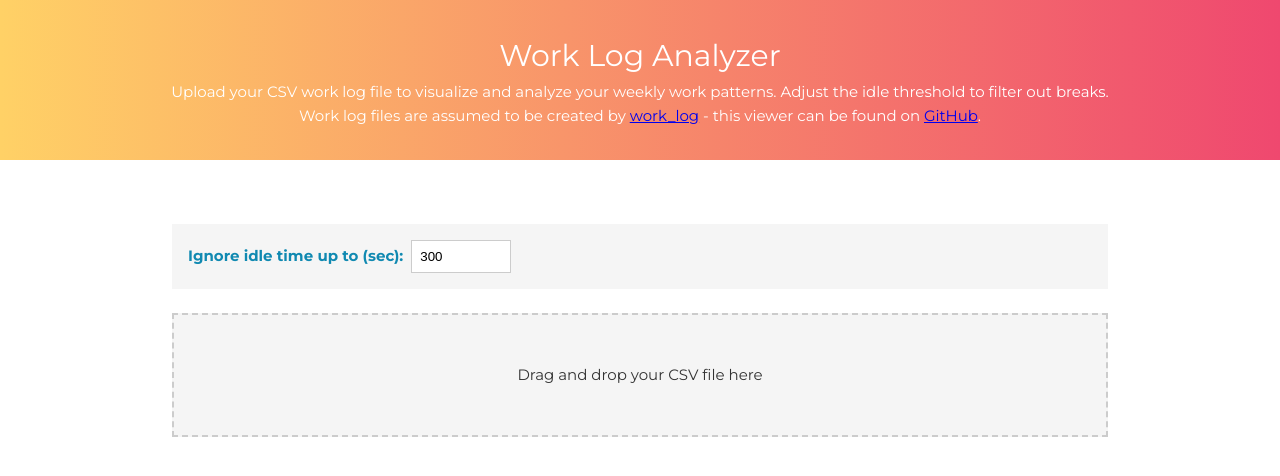
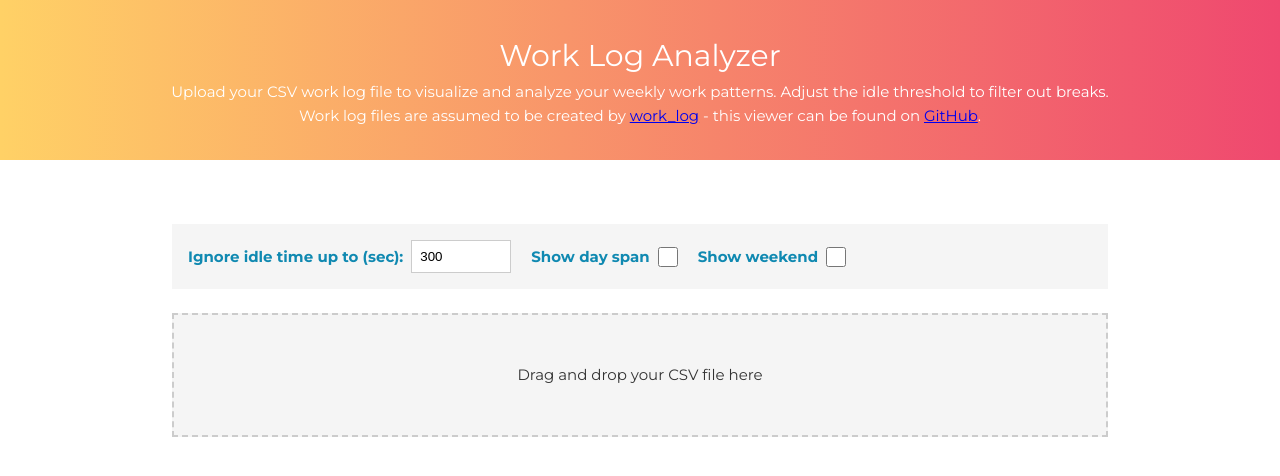
Before and after one commit to daniel-sc/work_log_view, a Vue app: page / in a window 1280 px wide. Shown: the top 476 px of the page. Built offline with nearby package versions, Linux system fonts and the light colour scheme.

Commit message:
feat: add options to show weekend and day span in TimeTableChart; update WorkLogDisplayView for new settings

```diff
--- a/src/components/TimeTableChart.vue
+++ b/src/components/TimeTableChart.vue
@@ -30,19 +30,20 @@ const props = withDefaults(
     height?: number
     minHour?: number
     maxHour?: number
-    days?: string[]
+    showWeekend?: boolean
+    showSpan?: boolean
   }>(),
   {
     /* Timetable data: array of objects with day, start, end, label, etc. */
     data: () => [],
     /* Overall width and height of the SVG (in px). */
-    width: Math.min(window.innerWidth * 0.8, 950),
+    width: Math.min(window.innerWidth - 3 * 32, 900),
     height: 500,
     /* Minimum and maximum hour to show on the y-axis. Adjust as desired. */
     minHour: 7,
     maxHour: 18,
-    /* Which days to show on the x-axis. */
-    days: () => ['Monday', 'Tuesday', 'Wednesday', 'Thursday', 'Friday', 'Saturday', 'Sunday'],
+    showWeekend: false,
+    showSpan: false,
   },
 )
 
@@ -54,7 +55,7 @@ onMounted(() => {
 
 // Re-draw chart whenever props.data changes.
 watch(
-  () => props.data,
+  () => [props.data, props.showWeekend, props.showSpan],
   () => {
     nextTick(() => drawChart())
   },
@@ -80,7 +81,10 @@ function drawChart() {
   // A group translated by the margin.
   const g = svg.append('g').attr('transform', `translate(${margin.left}, ${margin.top})`)
 
-  const xScale = d3.scaleBand().domain(props.days).range([0, innerWidth]).padding(0.2)
+  const days = props.showWeekend
+    ? ['Monday', 'Tuesday', 'Wednesday', 'Thursday', 'Friday', 'Saturday', 'Sunday']
+    : ['Monday', 'Tuesday', 'Wednesday', 'Thursday', 'Friday']
+  const xScale = d3.scaleBand().domain(days).range([0, innerWidth]).padding(0.4)
 
   const minHour = Math.min(props.minHour, ...props.data.map((d) => d.start))
   const maxHour = Math.max(props.maxHour, ...props.data.map((d) => d.end))
@@ -103,7 +107,7 @@ function drawChart() {
   )
 
   g.selectAll('rect')
-    .data(props.data)
+    .data(props.data.filter((d) => days.includes(d.day)))
     .enter()
     .append('rect')
     .attr('x', (d) => xScale(d.day) || 0)
@@ -130,8 +134,9 @@ function drawChart() {
       return `Total: ${factionalTimeToString(total)}`
     })
 
+  if (props.showSpan) {
     // 7. Calculate total time and start/end times for each day.
-  const dayData = props.days.map((day) => {
+    const dayData = days.map((day) => {
       const dayEntries = props.data.filter((d) => d.day === day)
       const start = Math.min(...dayEntries.map((d) => d.start))
       const end = Math.max(...dayEntries.map((d) => d.end))
@@ -166,6 +171,7 @@ function drawChart() {
       }
     })
   }
+}
 
 function factionalTimeToString(time: number): string {
   const minutes = Math.round((time % 1) * 60)
--- a/src/views/WorkLogDisplayView.vue
+++ b/src/views/WorkLogDisplayView.vue
@@ -23,19 +23,24 @@
   </div>
   <div class="app-container">
     <div class="config">
-      <label for="idleThreshold">Ignore idle time up to (sec):</label>
-      <input id="idleThreshold" type="number" v-model.number="idleThreshold" min="0" />
+      <div>
+        <label for="idleThreshold">Ignore idle time up to (sec):</label>
+        <input id="idleThreshold" type="number" v-model.number="idleThreshold" min="0" />
+      </div>
+      <div>
+        <label for="showSpan1">Show day span</label>
+        <input id="showSpan1" type="checkbox" v-model="showSpan" />
+      </div>
+      <div>
+        <label for="showWeekend">Show weekend</label>
+        <input id="showWeekend" type="checkbox" v-model="showWeekend" />
+      </div>
     </div>
     <div class="drop-area">
       <p>Drag and drop your CSV file here</p>
     </div>
     <!-- Full-screen overlay drop zone when dragging -->
-    <div
-      v-if="isDragging"
-      class="full-drop-zone"
-      @dragover.prevent
-      @drop="handleDrop"
-    >
+    <div v-if="isDragging" class="full-drop-zone" @dragover.prevent @drop="handleDrop">
       <p>Drop your CSV file anywhere</p>
     </div>
     <div v-if="weeks.length > 0" class="week-select">
@@ -52,7 +57,7 @@
     </div>
     <div v-if="selectedWeek" class="timetable">
       <h2>TimeTable for Week of {{ formatDate(selectedWeek.weekStart) }}</h2>
-      <time-table-chart :data="timeTableChartData"></time-table-chart>
+      <time-table-chart :data="timeTableChartData" :show-weekend="showWeekend" :show-span="showSpan"></time-table-chart>
     </div>
   </div>
 </template>
@@ -71,6 +76,13 @@ import TimeTableChart from '@/components/TimeTableChart.vue'
 
 // Configuration: idle threshold (in seconds).
 const idleThreshold = ref(300)
+const showSpan = ref(false)
+const showWeekend = ref(false)
+const config = computed(() => ({
+  idleThreshold: idleThreshold.value,
+  showSpan: showSpan.value,
+  showWeekend: showWeekend.value,
+}))
 // Raw CSV text and parsed entries.
 const rawCsvText = ref<string>('')
 const parsedEntries = computed<CsvEntry[]>(() => parseCsv(rawCsvText.value))
@@ -158,12 +170,18 @@ const handleDrop = (event: DragEvent) => {
 
 onMounted(async () => {
   // Load configuration.
-  const savedConfig = localStorage.getItem('worklogConfig')
+  const savedConfig = localStorage.getItem('worklogConfig2')
   if (savedConfig) {
     try {
       const config = JSON.parse(savedConfig)
       if (config.idleThreshold !== undefined) {
         idleThreshold.value = config.idleThreshold
+      }
+      if (config.showSpan !== undefined) {
+        showSpan.value = config.showSpan
+      }
+      if(config.showWeekend !== undefined) {
+        showWeekend.value = config.showWeekend
       }
     } catch (e) {
       console.error('Failed to parse config from localStorage', e)
@@ -187,11 +205,10 @@ onUnmounted(() => {
 })
 
 // Persist idleThreshold changes.
-watch(idleThreshold, (newVal) => {
-  const config = { idleThreshold: newVal }
+watch(config, (c) => {
   localStorage.setItem(
-    'worklogConfig',
-    JSON.stringify(config, (key, value) => (value instanceof Date ? value.toISOString() : value)),
+    'worklogConfig2',
+    JSON.stringify(c, (key, value) => (value instanceof Date ? value.toISOString() : value)),
   )
 })
 
@@ -222,7 +239,6 @@ function getTimeFractional(date: Date): number {
 
 .app-container {
   max-width: 1000px;
-  width: 80vw;
   margin: 0 auto;
   padding: 2rem;
   background-color: var(--white);
@@ -232,6 +248,16 @@ function getTimeFractional(date: Date): number {
 }
 
 /* Section backgrounds for flat, edgy design */
+.config {
+  display: flex;
+  flex-wrap: wrap;
+  gap: 20px;
+
+  > div {
+    display: flex;
+    align-items: center;
+  }
+}
 .config,
 .week-select,
 .timetable {
@@ -252,6 +278,10 @@ function getTimeFractional(date: Date): number {
   border: 1px solid var(--grey);
   border-radius: 0;
   width: 100px;
+}
+.config input[type='checkbox'] {
+  width: 20px;
+  height: 20px;
 }
 
 select {
```
Lines whose indentation alone changed are shown as unchanged.
